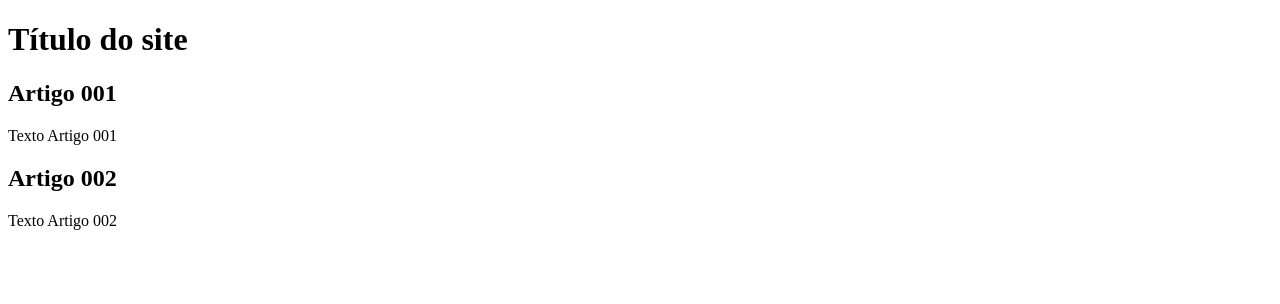
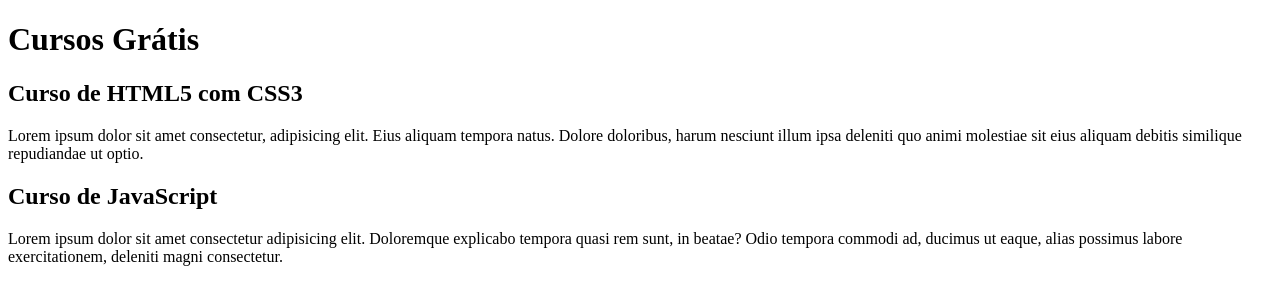
Before and after one commit to michelnascimento-zz/projeto-site, a plain HTML site: page index.html in a window 1280 px wide. Drawn offline with Linux system fonts and the light colour scheme.

Commit message:
comecei a escrever o conteúdo

```diff
--- a/index.html
+++ b/index.html
@@ -9,15 +9,15 @@
 <body>
     <main>
         <head>
-            <h1>Título do site</h1>
+            <h1>Cursos Grátis</h1>
         </head>
         <article>
-            <h2>Artigo 001</h2>
-            <p>Texto Artigo 001</p>
+            <h2>Curso de HTML5 com CSS3</h2>
+            <p>Lorem ipsum dolor sit amet consectetur, adipisicing elit. Eius aliquam tempora natus. Dolore doloribus, harum nesciunt illum ipsa deleniti quo animi molestiae sit eius aliquam debitis similique repudiandae ut optio.</p>
         </article>
         <article>
-            <h2>Artigo 002</h2>
-            <p>Texto Artigo 002</p>
+            <h2>Curso de JavaScript</h2>
+            <p>Lorem ipsum dolor sit amet consectetur adipisicing elit. Doloremque explicabo tempora quasi rem sunt, in beatae? Odio tempora commodi ad, ducimus ut eaque, alias possimus labore exercitationem, deleniti magni consectetur.</p>
         </article>
     </main>
 </body>
```
